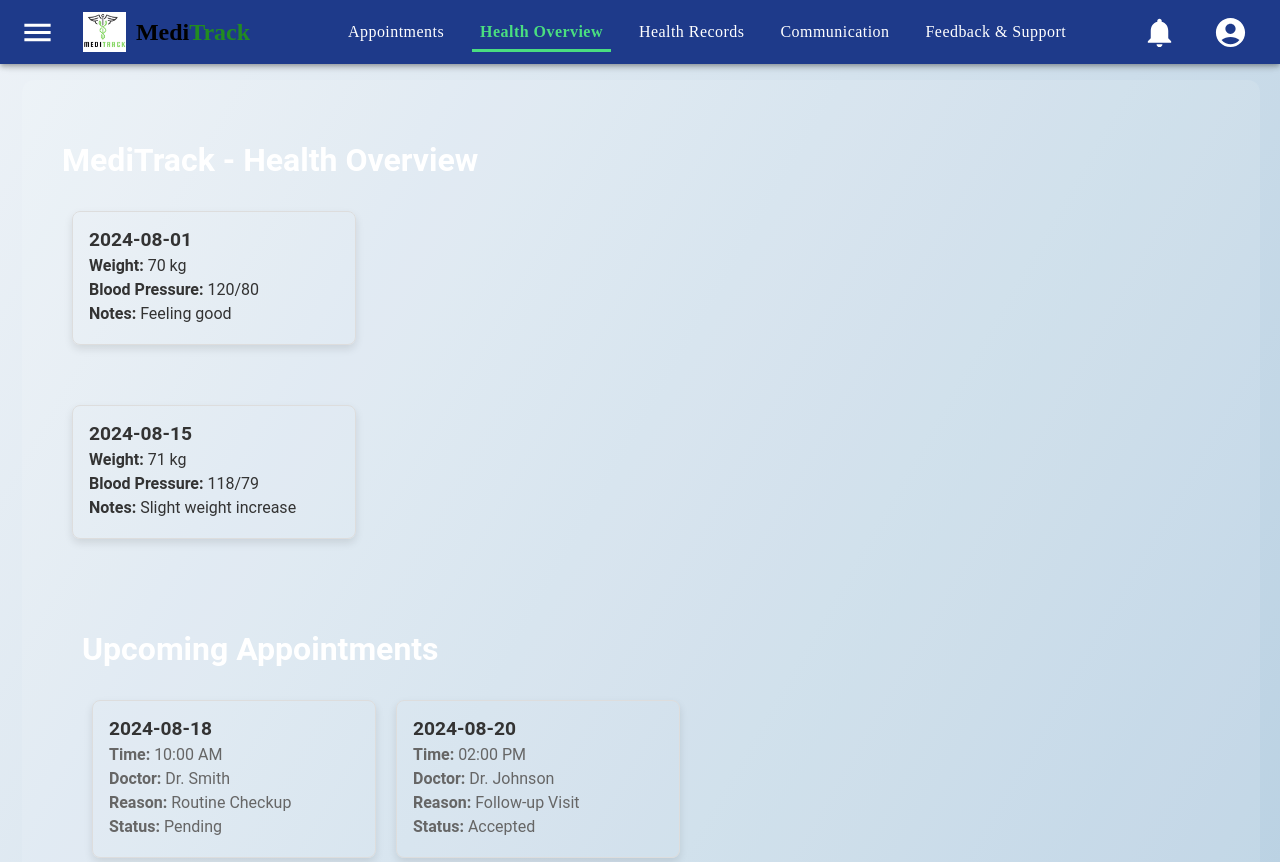
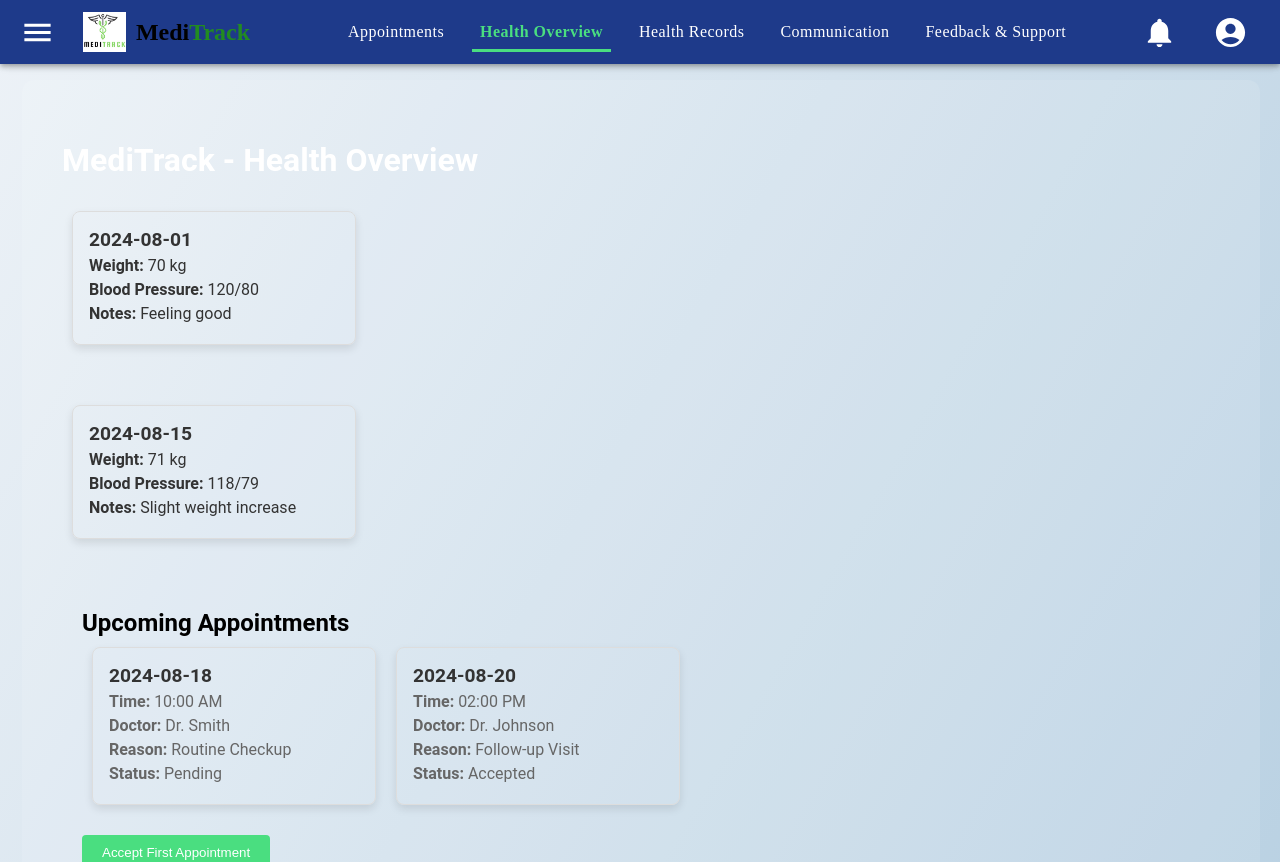
Before and after one commit to Anidipta/Status-Code-1, a React (Create React App) app in the folder patient_dashboard/: page /health-overview in a window 1280 px wide. Shown: the top 862 px of the page. Built offline with nearby package versions, Linux system fonts and the light colour scheme; a web font is replaced by a local one.

Commit message:
Update UpcomingAppointments.js

```diff
--- a/patient_dashboard/src/components/UpcomingAppointments.js
+++ b/patient_dashboard/src/components/UpcomingAppointments.js
@@ -15,7 +15,7 @@ const UpcomingAppointments = () => {
 
   return (
     <div style={styles.container}>
-      <h1>Upcoming Appointments</h1>
+      <h1 style={styles.title}>Upcoming Appointments</h1>
       <div style={styles.cardsContainer}>
         {appointments.map((appointment, index) => (
           <AppointmentCard key={index} appointment={appointment} />
@@ -29,6 +29,11 @@ const UpcomingAppointments = () => {
 const styles = {
   container: {
     padding: '20px',
+  },
+  title: {
+    color: 'black', // Change the color to black
+    fontSize: '24px',
+    margin: '0',
   },
   cardsContainer: {
     display: 'flex',
```
